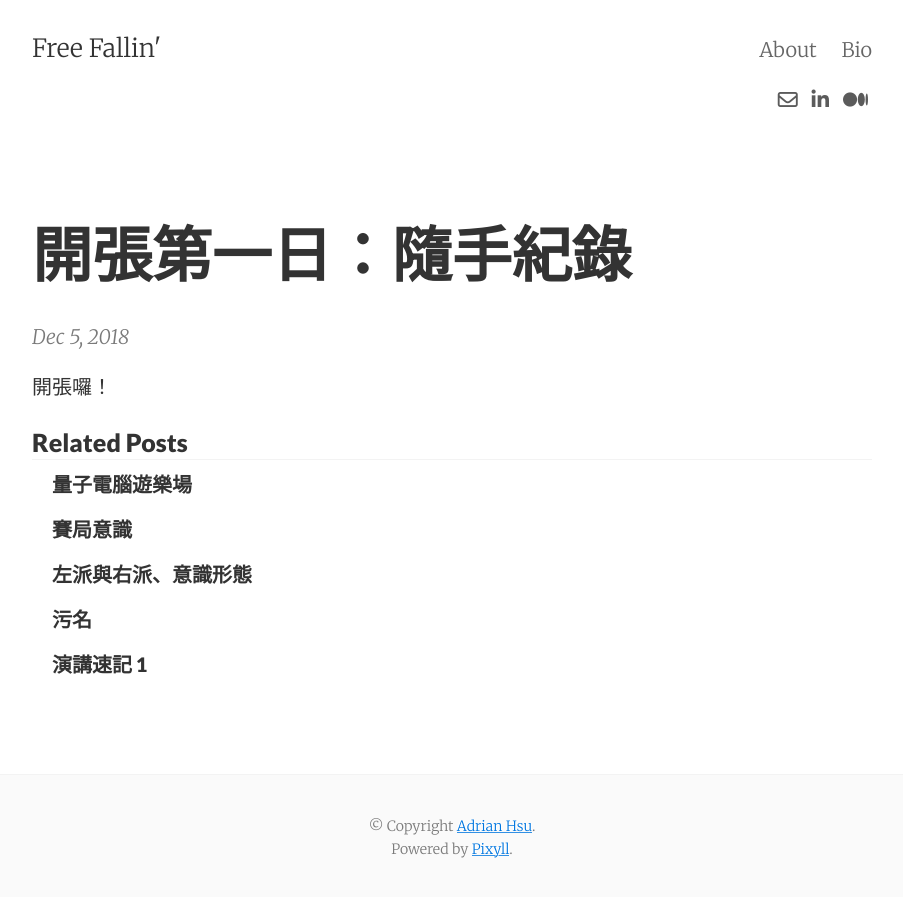
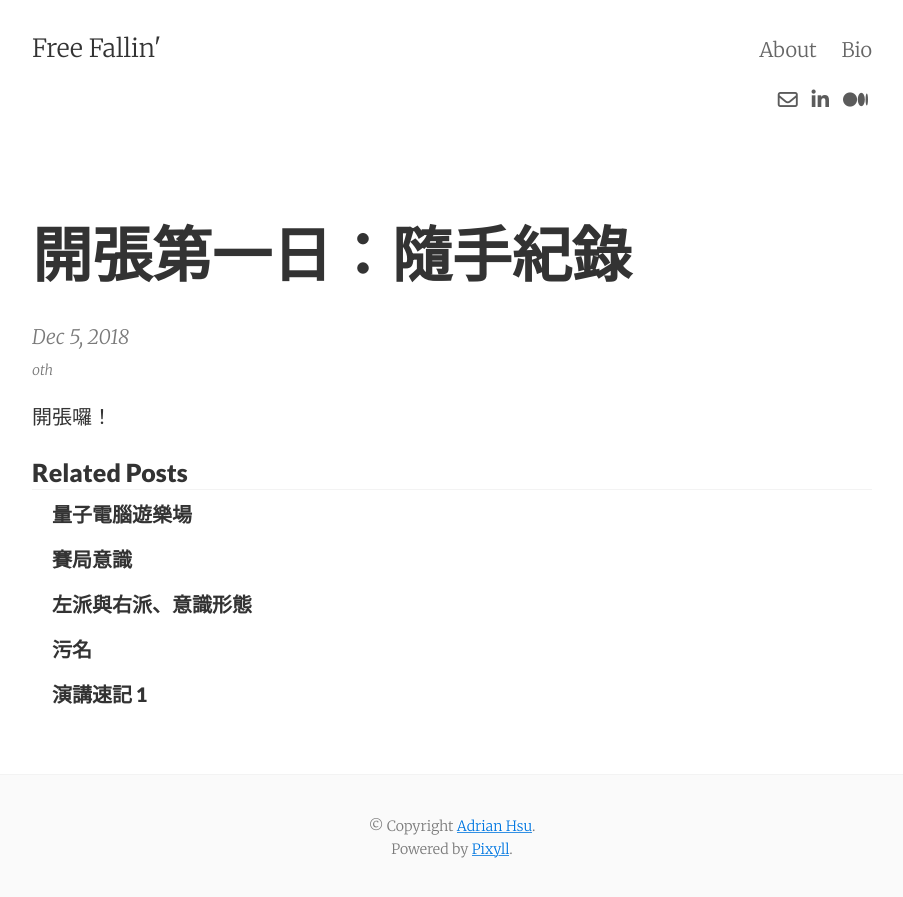
Before and after one commit to AdrianHsu/AdrianHsu.github.io, a Jekyll site: the page built from _posts/2018-12-05-first-commit.md, in a window 1280 px wide. Shown: the top 897 px of the page, without its empty margins (188-1091 px from the left). Built offline with Jekyll 4.4.1, drawn with Linux system fonts in a browser that asks for light colours; nearby versions of some CDN libraries; comment, search, counter and statistics services are not loaded.

Commit message:
blog push

```diff
--- a/_layouts/post.html
+++ b/_layouts/post.html
@@ -2,10 +2,10 @@
 layout: default
 ---
 
-{% assign minutes = content | strip_html | number_of_words | divided_by: 180 %}
+<!-- {% assign minutes = content | strip_html | number_of_words | divided_by: 180 %}
 {% if minutes == 0 %}
 {% assign minutes = 1 %}
-{% endif %}
+{% endif %} -->
 
 <div class="post-header mb2">
   <h1>{{ page.title }}</h1>
@@ -13,13 +13,13 @@ layout: default
   {% if page.update_date %}
     <span class="post-meta">{{ site.text.post.updated }}: {{ page.update_date | date: site.date_format }}</span><br>
   {% endif %}
-  <!--<span class="post-meta small">
-  {% if page.minutes %}
-    {{ page.minutes }} {{ site.text.post.minute_read }}
+  <span class="post-meta small">
+  {% if page.categories %}
+    {{ page.categories }}
   {% else %}
-    {{ minutes }} {{ site.text.post.minute_read }}
+    {{ UNKNOWN }}
   {% endif %}
-  </span>-->
+  </span>
 </div>
 
 <article class="post-content">
```
